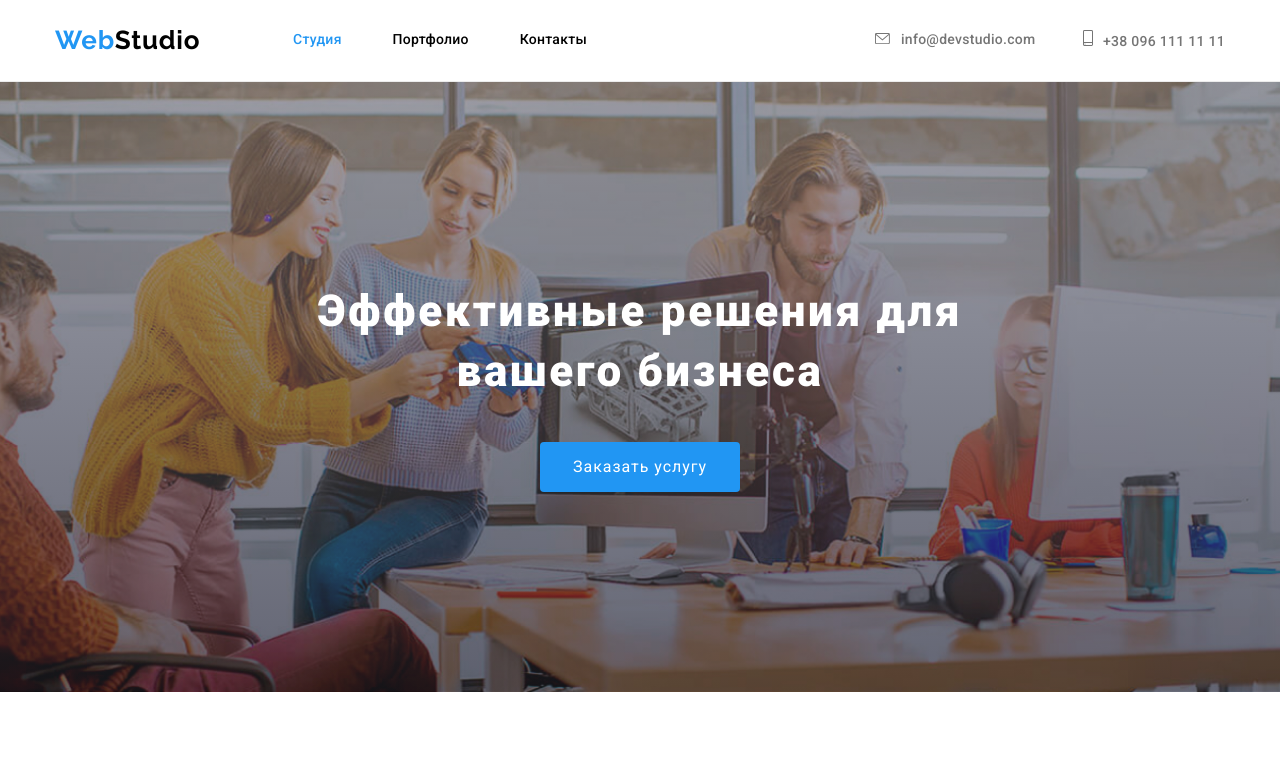
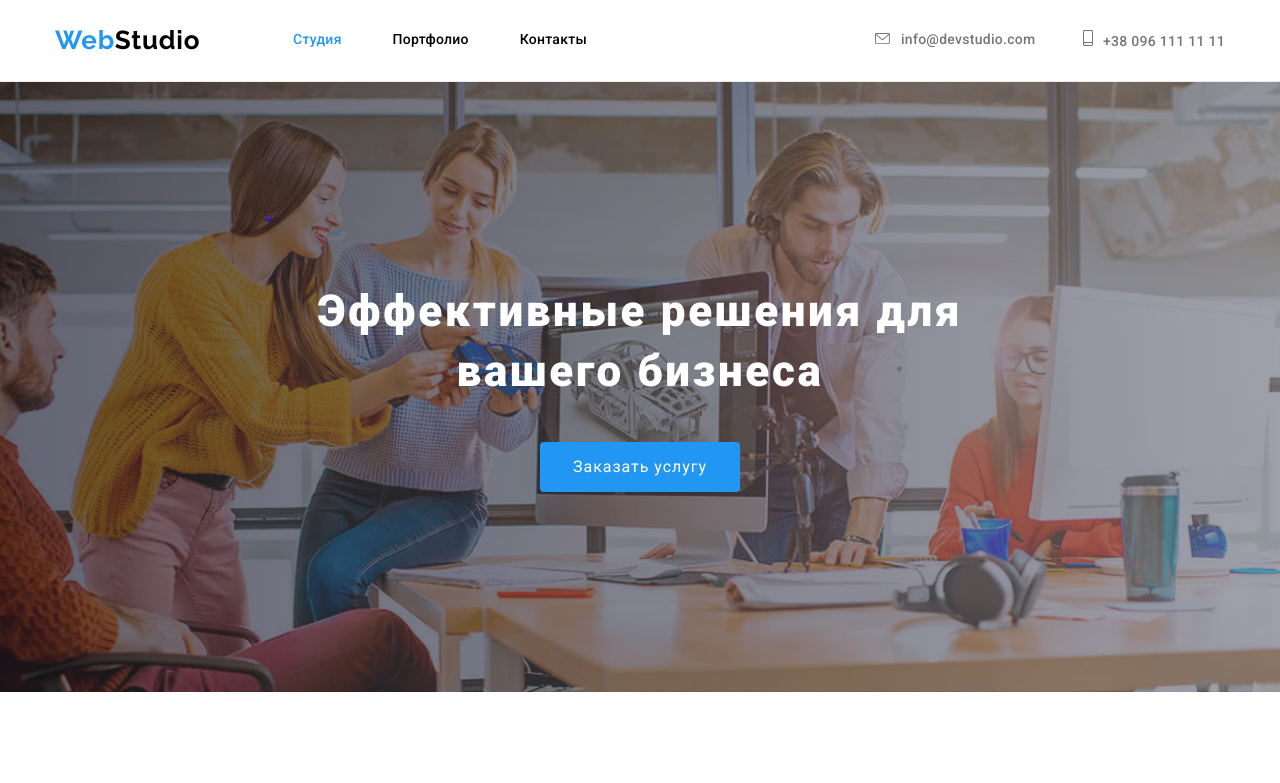
Before and after one commit to vitaliy197811/goit-markup-hw-04, a plain HTML site: page index.html in a window 1280 px wide. Shown: the top 783 px of the page. Drawn offline with nearby package versions, Linux system fonts and the light colour scheme.

Commit message:
мзменён на to right

```diff
--- a/css/styles.css
+++ b/css/styles.css
@@ -175,7 +175,7 @@ nav {
 .hero {
     color: #FFFFFF;
     background-color: #2F303A;
-    background-image: linear-gradient(to top, rgba(47, 48, 58, 0.4), rgba(196, 196, 196, 0.4)), url('../images/hero.jpg');
+    background-image: linear-gradient(to right, rgba(47, 48, 58, 0.4), rgba(196, 196, 196, 0.4)), url('../images/hero.jpg');
     background-repeat: no-repeat;
     background-position: center;
     background-size: cover;
```
